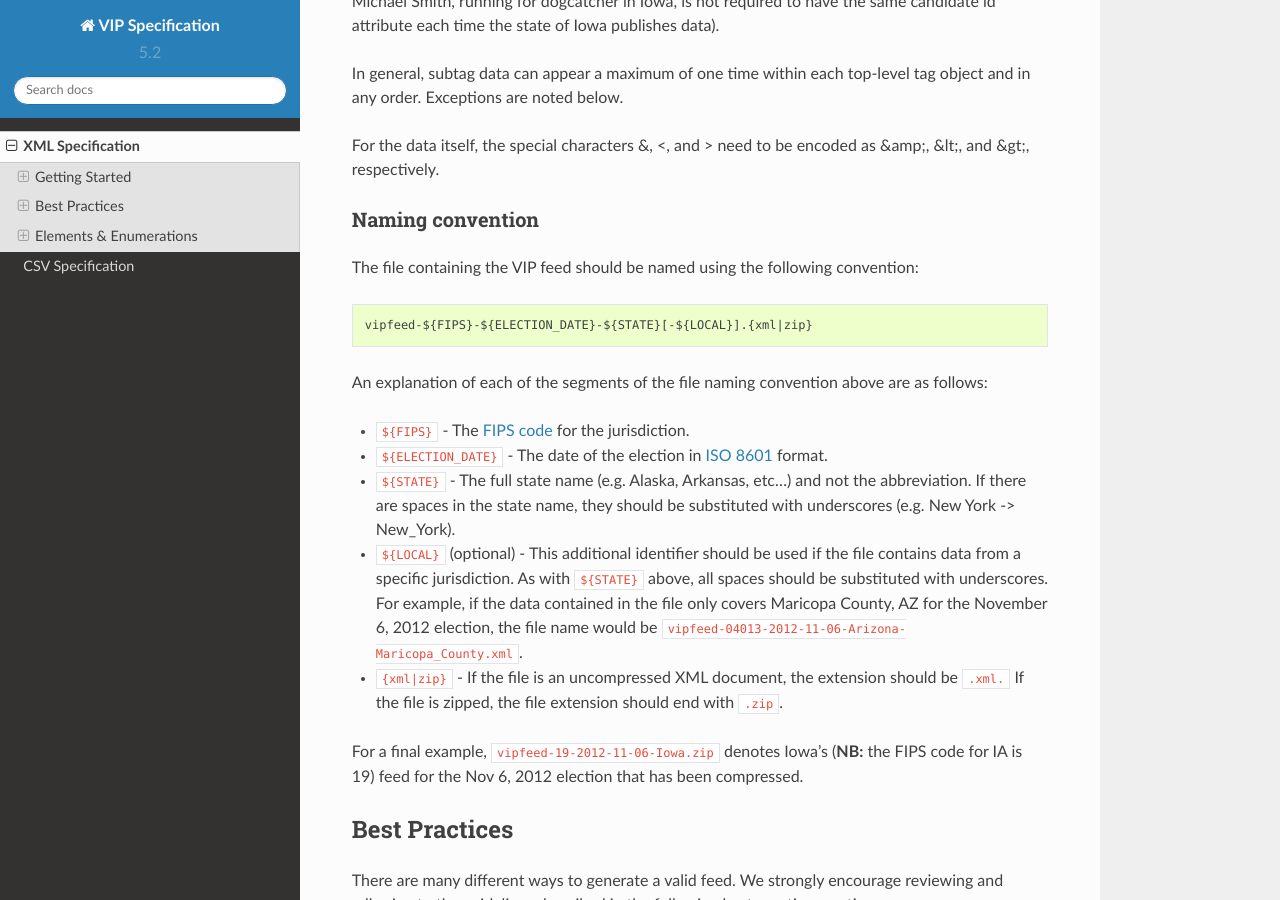
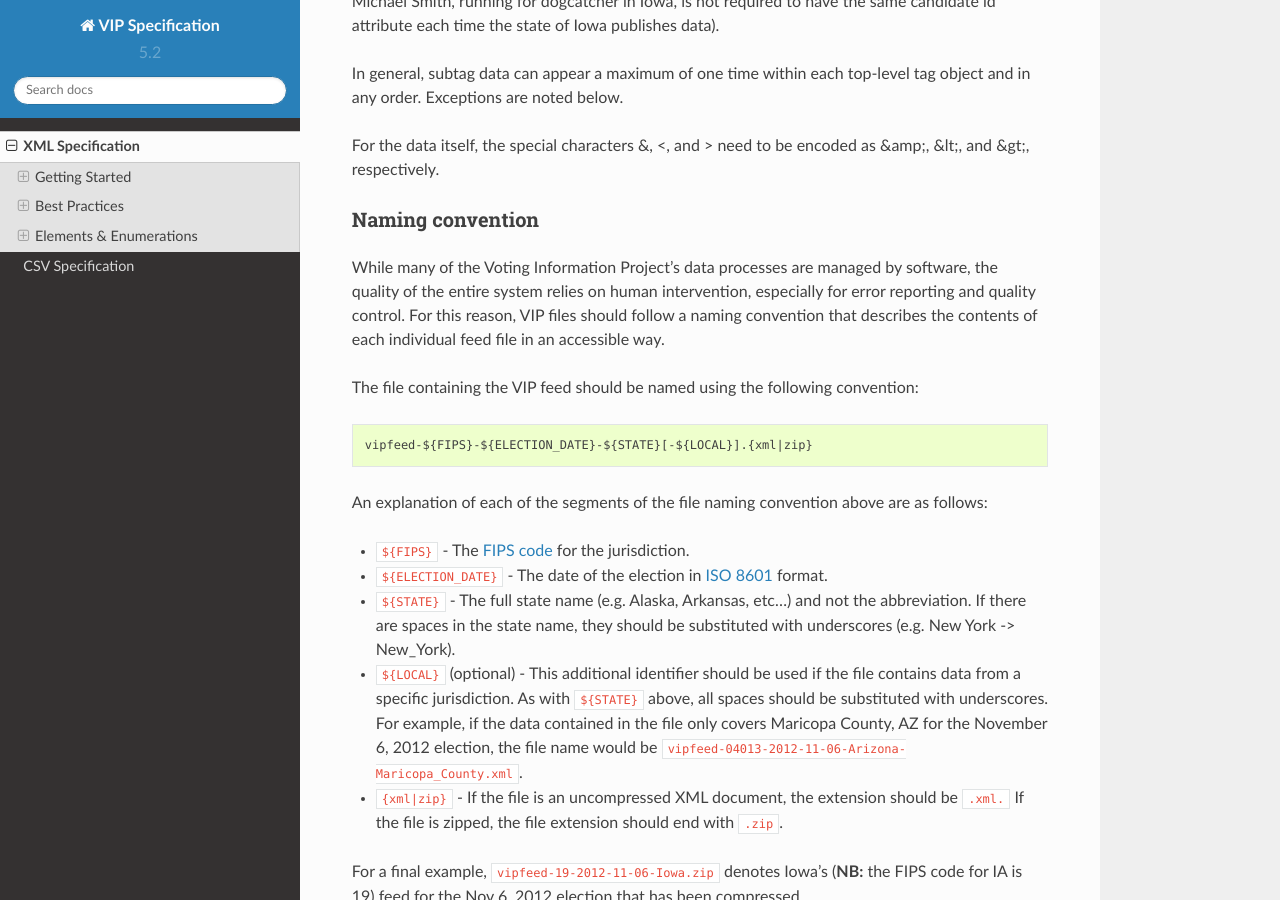
Before and after one commit to votinginfoproject/vip-specification, a Sphinx documentation site: the page built from docs/xml.rst, in a window 1280 px wide and 900 px high, scrolled down 682 px. Built offline with Sphinx 7.4.7 and the Read the Docs theme 2.0.0, drawn with Linux system fonts in a browser that asks for light colours.

Commit message:
Added additional lanugage around why the naming convention is useful for humans.

```diff
--- a/docs/xml.rst
+++ b/docs/xml.rst
@@ -39,6 +39,11 @@ respectively.
 
 Naming convention
 ~~~~~~~~~~~~~~~~~
+
+While many of the Voting Information Project's data processes are managed by software,
+the quality of the entire system relies on human intervention, especially for error reporting
+and quality control. For this reason, VIP files should follow a naming convention that
+describes the contents of each individual feed file in an accessible way.
 
 The file containing the VIP feed should be named using the following convention:
 
```
